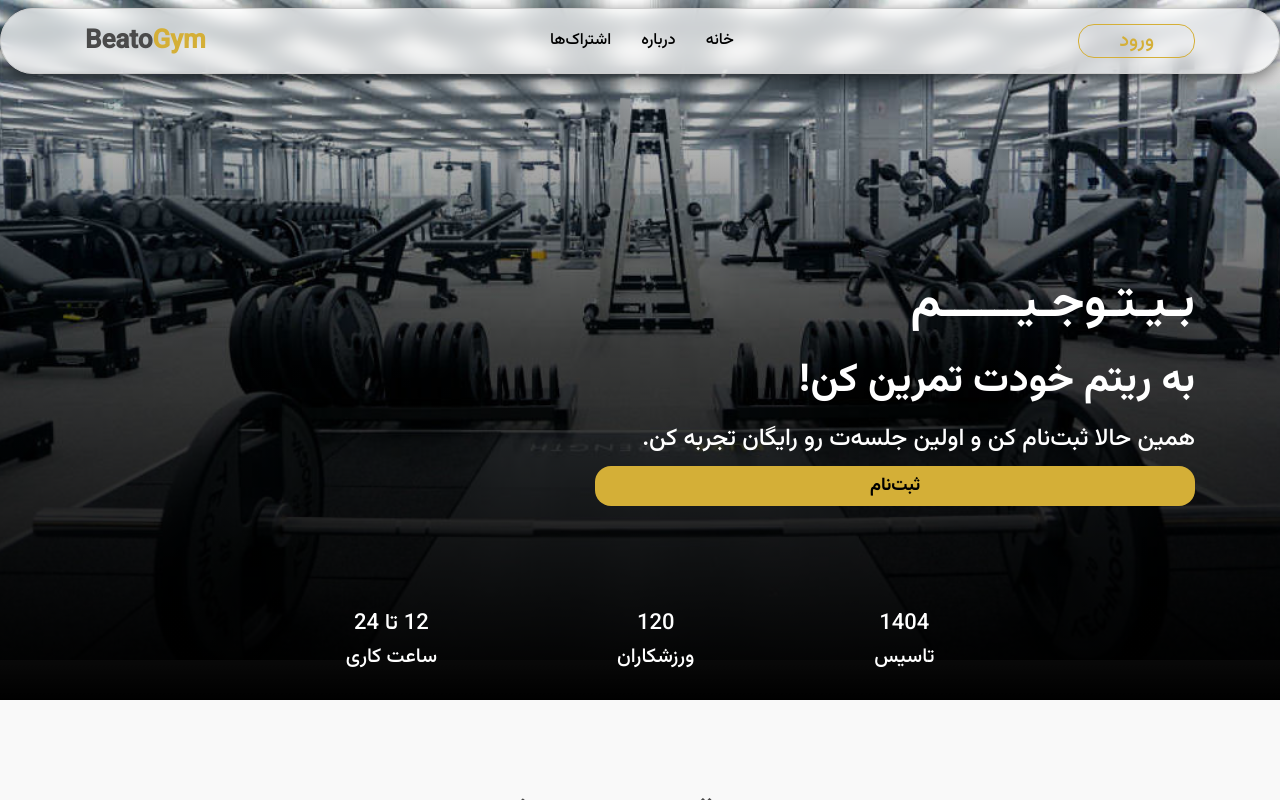
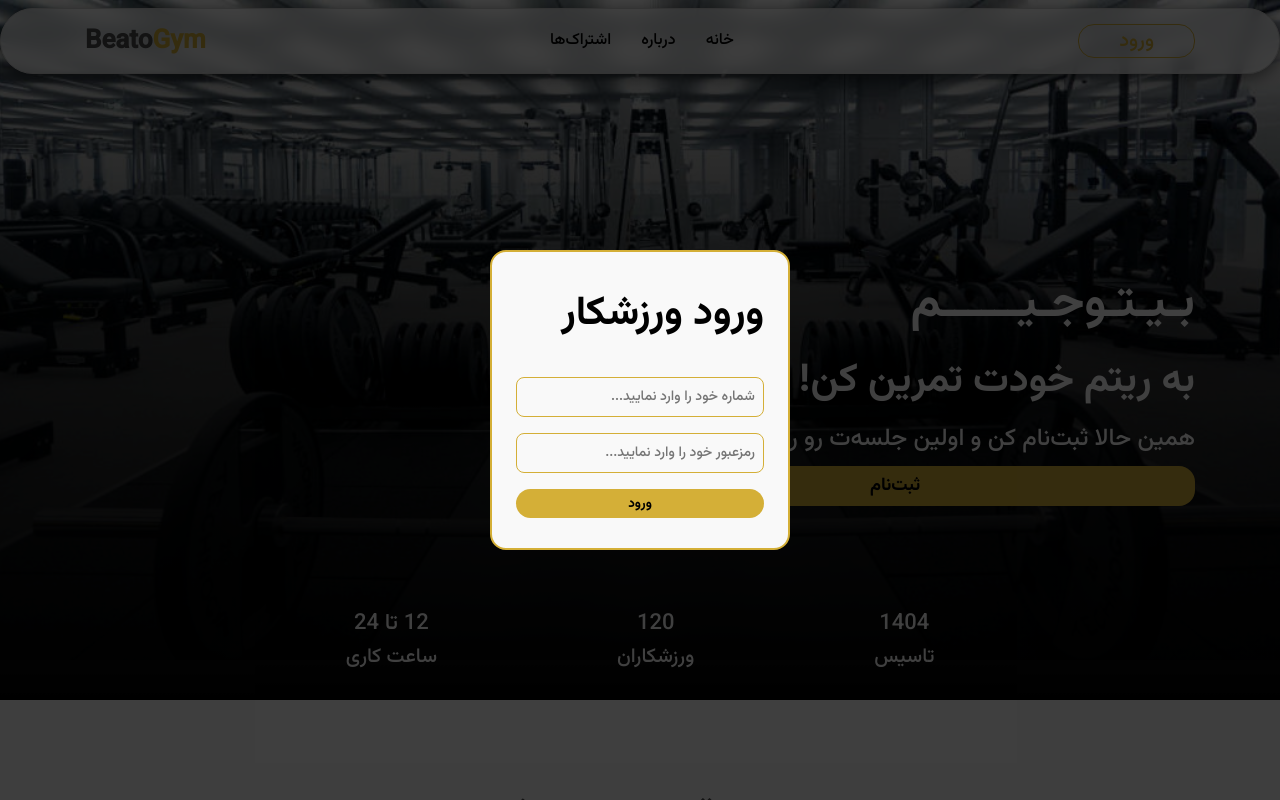
Before and after one commit to WeBeato/BeatoGym, a React (Vite) app in the folder frontend/: page / in a window 1280 px wide. Both pictures are taken after a click on the button "ورود". Shown: the top 800 px of the page. Built offline with nearby package versions, Linux system fonts and the light colour scheme.

Commit message:
create login modal

```diff
--- a/frontend/src/App.jsx
+++ b/frontend/src/App.jsx
@@ -6,6 +6,8 @@ import { CgCircleci, CgGym } from "react-icons/cg";
 import { FaHome } from "react-icons/fa";
 import { BsFillPersonFill } from "react-icons/bs";
 import Header from "./components/Header";
+import { useState } from "react";
+import LoginModal from "./components/LoginModal";
 
 function App() {
   const plans = [
@@ -62,9 +64,12 @@ function App() {
     },
   ];
 
+  const [isLoginModalOpen, setIsLoginModalOpen] = useState(false);
+
   return (
     <>
-      <Header />
+      <Header setIsLoginModalOpen={setIsLoginModalOpen} />
+      {isLoginModalOpen && <LoginModal setIsLoginModalOpen={setIsLoginModalOpen}/>}
       <main>
         <section className="hero" id="hero">
           <div className="container">
@@ -181,8 +186,8 @@ function App() {
                       </span>
                     </div>
                     <ul className="plan__features">
-                      {plan.features.map((feet) => (
-                        <li className="plan__feature">
+                      {plan.features.map((feet,i) => (
+                        <li className="plan__feature" key={i}>
                           <CgCircleci className="plan__feature-icon" />
                           {feet}
                         </li>
--- a/frontend/src/components/Header.jsx
+++ b/frontend/src/components/Header.jsx
@@ -1,11 +1,16 @@
 import "./Header.css";
 
-export default function Header() {
+export default function Header({ setIsLoginModalOpen }) {
   return (
     <header>
       <div className="container">
         <nav>
-          <button className="secondary-btn header__btn">ورود</button>
+          <button
+            className="secondary-btn header__btn"
+            onClick={() => setIsLoginModalOpen(true)}
+          >
+            ورود
+          </button>
           <ul className="menu">
             <li className="menu__item">
               <a href="#hero" className="menu__link">
--- /dev/null
+++ b/frontend/src/components/LoginModal.css
@@ -0,0 +1,49 @@
+.backdrop {
+    position: fixed;
+    top: 0;
+    left: 0;
+    width: 100%;
+    height: 100%;
+    background: rgba(0, 0, 0, 0.5);
+    display: flex;
+    align-items: center;
+    justify-content: center;
+    z-index: 110;
+    background-color: rgba(0, 0, 0, 0.75);
+}
+
+.login-modal {
+    background-color: var(--color-background);
+    border: 2px solid var(--color-primary);
+    border-radius: 16px;
+    width: 300px;
+    height: 300px;
+    display: flex;
+    flex-direction: column;
+    justify-content: center;
+    padding: 0 24px;
+}
+
+.login-modal__title {
+    margin-bottom: 16px;
+}
+
+.login-modal__inputs {
+    border: 1px solid var(--color-primary);
+    border-radius: 8px;
+    font-size: 14px;
+    padding: 8px;
+    width: 100%;
+    margin-top: 16px;
+}
+
+.login-modal__sumbit {
+    padding: 4px 0;
+    width: 100%;
+    margin-top: 16px;
+}
+
+.login-modal__error {
+    color: var(--color-text);
+    font-size: 14px;
+}
--- /dev/null
+++ b/frontend/src/components/LoginModal.jsx
@@ -0,0 +1,95 @@
+import "./LoginModal.css";
+import { useForm } from "react-hook-form";
+import axios from "axios";
+import apiRequest from "../services/axios/config";
+
+export default function LoginModal({ setIsLoginModalOpen }) {
+  const {
+    register,
+    handleSubmit,
+    formState: { errors },
+  } = useForm({
+    defaultValues: {
+      phone: "",
+      password: "",
+    },
+  });
+
+  const handleModalClose = (e) => {
+    const target = e.target;
+    if (target.classList.contains("backdrop")) {
+      setIsLoginModalOpen(false);
+    }
+  };
+
+  const handleLogin = (data) => {
+    const res = apiRequest.post("/auth/login", {
+      phoneNumber: data.phone,
+      password: data.password,
+    });
+    console.log(res);
+  };
+
+  return (
+    <div className="backdrop" onClick={handleModalClose}>
+      <form className="login-modal" onSubmit={handleSubmit(handleLogin)}>
+        <h2 className="login-modal__title">ورود ورزشکار</h2>
+
+        <input
+          type="number"
+          className="login-modal__inputs"
+          {...register("phone", {
+            required: "وارد کردن شماره اجباری می‌باشد.",
+            minLength: {
+              value: 11,
+              message: "شماره شما نباید از ۱۱ رقم کمتر باشد.",
+            },
+            maxLength: {
+              value: 11,
+              message: "شماره شما نباید از ۱۱ رقم بیشتر باشد.",
+            },
+            pattern: {
+              value:
+                /^[\+]?[(]?[0-9]{3}[)]?[-\s\.]?[0-9]{3}[-\s\.]?[0-9]{4,6}$/g,
+              message: "شماره شما معتبر نمی‌باشد.",
+            },
+          })}
+          name="phone"
+          placeholder="شماره خود را وارد نمایید..."
+        />
+        {errors.phone && (
+          <p className="login-modal__error">{errors.phone.message}</p>
+        )}
+        <input
+          type="password"
+          className="login-modal__inputs"
+          {...register("password", {
+            required: "وارد کردن رمز عبور اجباری می‌باشد.",
+            minLength: {
+              value: 8,
+              message: "رمز عبور نباشد کمتر از ۸ کاراکتر باشد.",
+            },
+            maxLength: {
+              value: 128,
+              message: "رمز عبور نباشد بیشتر از ۱۲۸ کاراکتر باشد.",
+            },
+            pattern: {
+              value:
+                /^(?=.*?[A-Z])(?=.*?[a-z])(?=.*?[0-9])(?=.*?[#?!@$ %^&*-.]).{8,}$/g,
+              message:
+                "رمز عبور باید ترکیبی از حروف بزرگ و کوچک، عدد و علامت باشد.",
+            },
+          })}
+          name="password"
+          placeholder="رمزعبور خود را وارد نمایید..."
+        />
+        {errors.password && (
+          <p className="login-modal__error">{errors.password.message}</p>
+        )}
+        <button type="submit" className="btn-primary login-modal__sumbit">
+          ورود
+        </button>
+      </form>
+    </div>
+  );
+}
```
